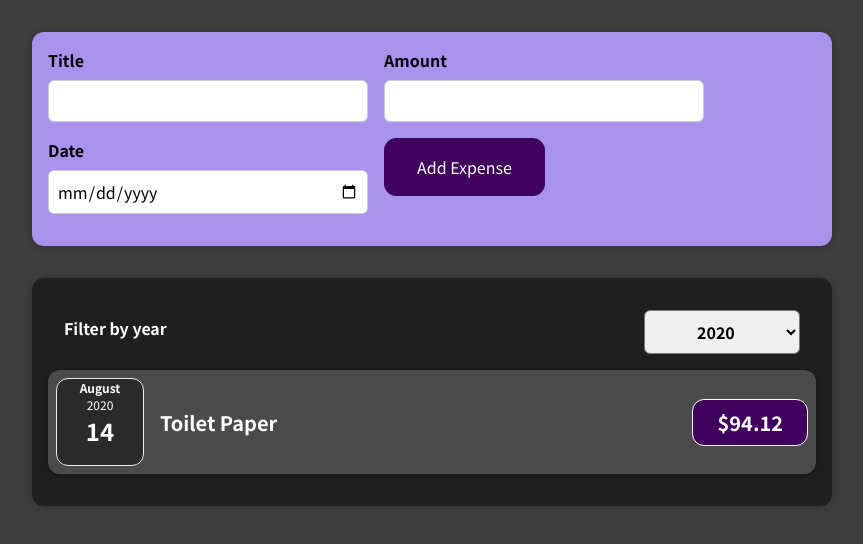
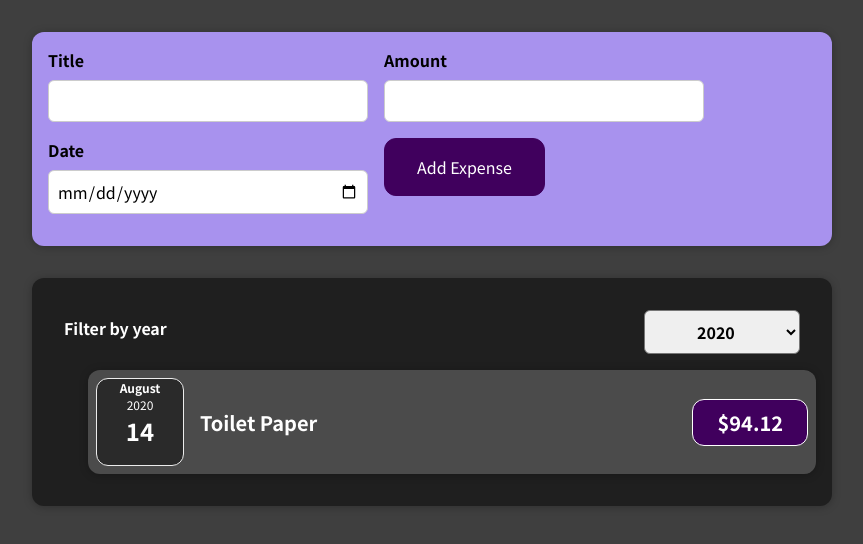
Before and after one commit to yanivbendavid/ReactProject, a React (Create React App) app: page / in a window 1280 px wide. Shown: the top 544 px of the page, without its empty margins (208-1071 px from the left). Built offline with nearby package versions, Linux system fonts and the light colour scheme.

Commit message:
Added expenses list component and empty list label

```diff
--- a/src/components/Expenses/Expenses.js
+++ b/src/components/Expenses/Expenses.js
@@ -1,11 +1,12 @@
 import { useState } from "react";
-import ExpenseItem from "./ExpenseItem";
 import Card from "../UI/Card";
 import ExpensesFilter from "./ExpensesFilter";
+import ExpensesList from "./ExpensesList";
 import "./Expenses.css";
 
 const Expenses = (props) => {
-  const [filteredYear, setFilteredYear] = useState("2020");
+  const years = [2020, 2021, 2022];
+  const [filteredYear, setFilteredYear] = useState(Math.min(...years));
 
   const filterChangedHandler = (selectedYear) => {
     setFilteredYear(selectedYear);
@@ -18,17 +19,13 @@ const Expenses = (props) => {
   return (
     <Card className="expenses">
       <ExpensesFilter
+        years={years}
         selected={filteredYear}
         onChangeFilter={filterChangedHandler}
       />
-      {filteredExpenses.map((item, index) => (
-        <ExpenseItem
-          title={item.title}
-          amount={item.amount}
-          date={item.date}
-          key={index}
-        />
-      ))}
+      <ul>
+        <ExpensesList items={filteredExpenses} />
+      </ul>
     </Card>
   );
 };
--- a/src/components/Expenses/ExpensesFilter.js
+++ b/src/components/Expenses/ExpensesFilter.js
@@ -10,10 +10,7 @@ const ExpensesFilter = (props) => {
       <div className="expenses-filter__control">
         <label>Filter by year</label>
         <select value={props.selected} onChange={dropDownChangeHandler}>
-          <option value="2022">2022</option>
-          <option value="2021">2021</option>
-          <option value="2020">2020</option>
-          <option value="2019">2019</option>
+          {props.years.map(year=><option value={year} key={year}>{year}</option>)}
         </select>
       </div>
     </div>
--- /dev/null
+++ b/src/components/Expenses/ExpensesList.css
@@ -0,0 +1,9 @@
+.expenses-list {
+    list-style: none;
+    padding: 0;
+  }
+
+  .expenses-list__fallback {
+    color: white;
+    text-align: center;
+  }
--- /dev/null
+++ b/src/components/Expenses/ExpensesList.js
@@ -0,0 +1,23 @@
+import ExpenseItem from "./ExpenseItem";
+import "./ExpensesList.css";
+
+const ExpensesList = (props) => {
+  if (props.items.length === 0) {
+    return <h2 className="expenses-list__fallback">Found no expenses</h2>;
+  }
+
+  return (
+    <li className="expenses-list">
+      {props.items.map((item, index) => (
+        <ExpenseItem
+          title={item.title}
+          amount={item.amount}
+          date={item.date}
+          key={index}
+        />
+      ))}
+    </li>
+  );
+};
+
+export default ExpensesList;
```
